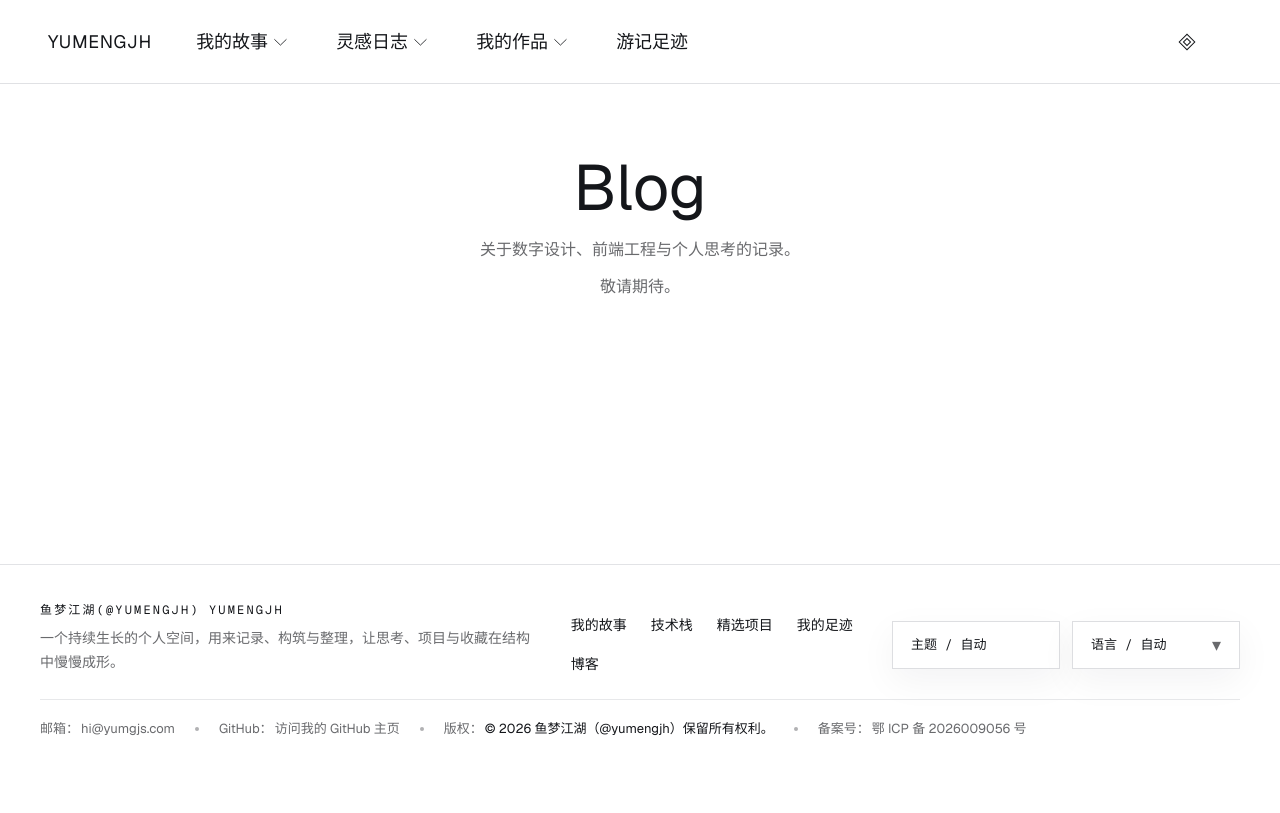
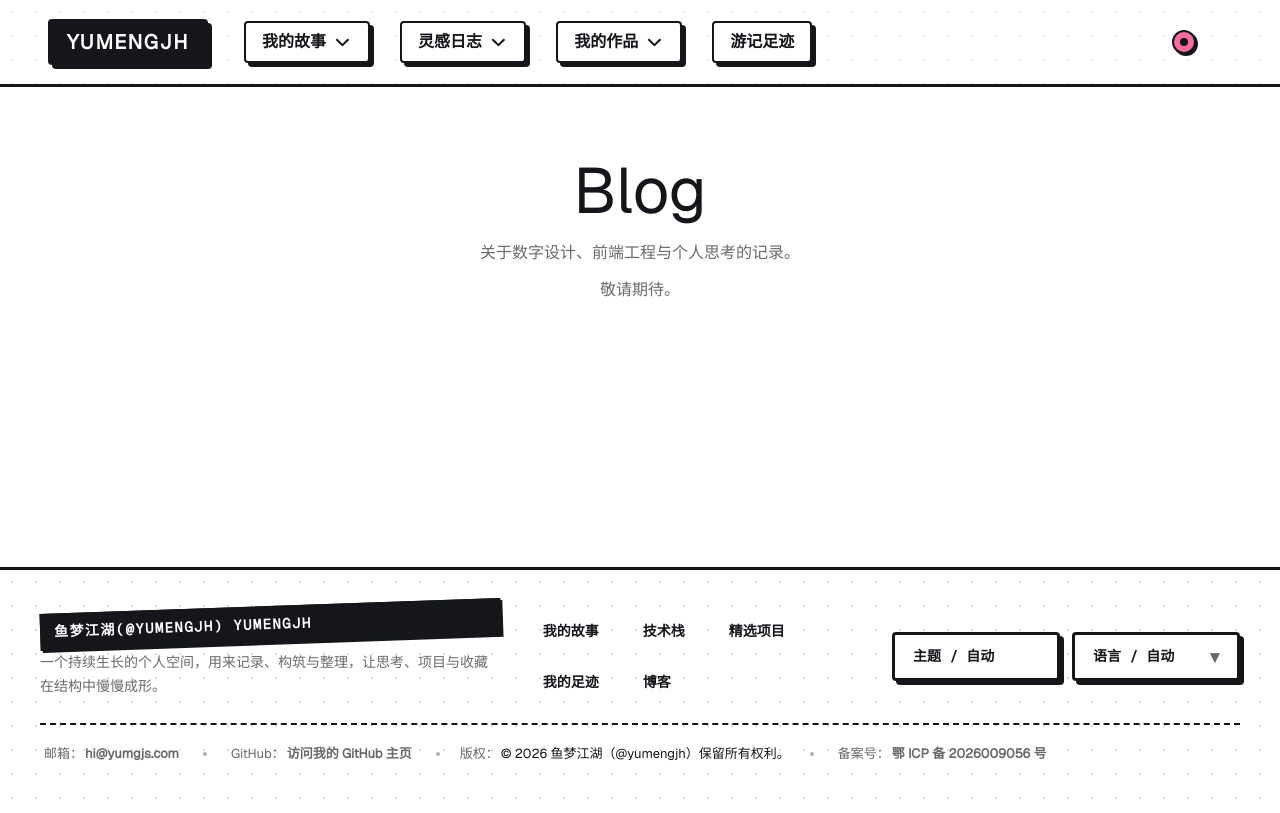
Before and after one commit to yumengjh/yuweb, a Next.js app: page /blog in a window 1280 px wide. Built offline with nearby package versions, Linux system fonts and the light colour scheme.

Commit message:
💄 style(ui): refine brutalist tokens and global navigation styles

```diff
--- a/src/components/common/rotating-text/RotatingText.module.scss
+++ b/src/components/common/rotating-text/RotatingText.module.scss
@@ -4,6 +4,7 @@
   white-space: pre;
   position: relative;
   vertical-align: baseline;
+  box-sizing: content-box;
 }
 
 .content {
--- a/src/components/home-page/HomePage.tsx
+++ b/src/components/home-page/HomePage.tsx
@@ -16,7 +16,7 @@ import { HomeSmoothScroll } from "@/components/home-page/HomeSmoothScroll";
 
 const heroTitleAccentTuning = {
   minFontSize: 48,
-  strokeWidth: 2.4,
+  strokeWidth: 2.8,
   widthRange: [78, 188] as const,
   weightRange: [820, 900] as const,
   italicRange: [0.02, 0.8] as const,
@@ -270,7 +270,7 @@ export function HomePage({ locale }: { locale: SiteLocale }) {
                   className={styles.heroTitleAccent}
                   fontUrl="/fonts/CompressaPRO-GX.woff2"
                   stroke
-                  textColor="transparent"
+                  textColor="var(--c-surface-paper)"
                   strokeColor="var(--c-ink-strong)"
                   renderTitleAs="div"
                   {...heroTitleAccentTuning}
--- a/src/components/site-footer/SiteFooter.module.scss
+++ b/src/components/site-footer/SiteFooter.module.scss
@@ -2,7 +2,9 @@
   width: min(100%, 1280px);
   margin: 0 auto;
   padding: 36px 40px 48px;
-  border-top: 1px solid color-mix(in srgb, var(--c-border) 84%, transparent);
+  border-top: var(--brutal-border);
+  background-image: radial-gradient(var(--c-border) 1.5px, transparent 1.5px);
+  background-size: 24px 24px;
 }
 
 .footerInner {
@@ -23,11 +25,18 @@
 }
 
 .brandTitle {
-  color: var(--c-ink-strong);
+  display: inline-block;
+  color: var(--c-bg);
+  background: var(--c-ink-strong);
+  padding: 6px 12px;
+  border: var(--brutal-border-sm);
+  box-shadow: 2px 2px 0px var(--c-ink-strong);
   font-family: var(--font-geist-mono), monospace;
-  font-size: 12px;
-  letter-spacing: 0.18em;
+  font-size: 14px;
+  font-weight: 800;
+  letter-spacing: 0.1em;
   text-transform: uppercase;
+  transform: rotate(-2deg);
 }
 
 .brandSummary {
@@ -58,24 +67,26 @@
 .nav a {
   color: var(--c-ink-strong);
   font-size: 14px;
+  font-weight: 700;
+  text-transform: uppercase;
   text-decoration: none;
+  padding: 4px 8px;
+  border: 2px solid transparent;
+  transition: all 0.15s ease-out;
 }
 
 .themeToggle,
-.languageToggle,
-.nav a {
-  transition:
-    opacity 0.18s ease,
-    color 0.18s ease,
-    transform 0.18s ease,
-    background-color 0.18s ease,
-    border-color 0.18s ease;
+.languageToggle {
+  transition: all 0.15s ease-out;
 }
 
 @media (hover: hover) {
   .nav a:hover {
-    color: var(--c-ink-soft);
-    opacity: 0.72;
+    color: var(--c-ink-strong);
+    background: var(--pop-yellow);
+    border: var(--brutal-border-sm);
+    box-shadow: 2px 2px 0px var(--c-ink-strong);
+    transform: translate(-2px, -2px);
   }
 }
 
@@ -88,21 +99,25 @@
   min-width: 168px;
   min-height: 48px;
   padding: 12px 18px;
-  border: 1px solid var(--c-border);
+  border: var(--brutal-border);
   background: var(--c-surface-paper);
-  box-shadow: var(--c-shadow-soft);
+  box-shadow: var(--brutal-shadow);
+  border-radius: var(--brutal-radius);
   cursor: var(--cursor-pointer), pointer;
   color: var(--c-ink-strong);
   font-family: var(--font-geist-mono), monospace;
-  font-size: 13px;
+  font-size: 14px;
+  font-weight: 700;
   line-height: 1.35;
+  text-transform: uppercase;
   text-align: left;
 }
 
 .metaSection {
   margin-top: 24px;
   padding-top: 18px;
-  border-top: 1px solid color-mix(in srgb, var(--c-border) 70%, transparent);
+  border-top: var(--brutal-border-sm);
+  border-top-style: dashed;
 }
 
 .metaList {
@@ -145,16 +160,13 @@
 
 .metaLink {
   text-decoration: none;
-  transition:
-    opacity 0.18s ease,
-    color 0.18s ease,
-    transform 0.18s ease,
-    background-color 0.18s ease,
-    border-color 0.18s ease;
+  padding: 0 4px;
+  transition: all 0.15s ease-out;
 }
 
 .metaLink .metaText {
   color: inherit;
+  font-weight: 700;
 }
 
 .metaLabel {
@@ -166,14 +178,21 @@
 }
 
 @media (hover: hover) {
-  .themeToggle:hover,
+  .themeToggle:hover {
+    transform: translate(2px, 2px);
+    box-shadow: var(--brutal-shadow-hover);
+    background: var(--pop-cyan);
+  }
+
   .languageToggle:hover {
-    background: color-mix(in srgb, var(--c-surface-paper) 96%, var(--c-ink-strong) 4%);
+    transform: translate(2px, 2px);
+    box-shadow: var(--brutal-shadow-hover);
+    background: var(--pop-pink);
   }
 
   .metaLink:hover {
-    color: var(--c-ink-soft);
-    opacity: 0.72;
+    color: var(--c-ink-strong);
+    background: var(--pop-green);
   }
 }
 
--- a/src/components/top-navigation-bar/TopNavigationBar.module.scss
+++ b/src/components/top-navigation-bar/TopNavigationBar.module.scss
@@ -23,10 +23,20 @@
   --nav-line: var(--c-border);
   --nav-line-soft: var(--c-border-soft);
 
-  /* 关键：默认就定义为“滚动后的玻璃态” */
-  --nav-surface: var(--c-surface-paper-a70);
+  /* New Brutalism & Pop Art Variables */
+  --pop-yellow: #f4e85c;
+  --pop-pink: #f56e9f;
+  --pop-cyan: #5cdbf4;
+  --pop-purple: #b388ff;
+  --brutal-border: 3px solid var(--c-ink-strong);
+  --brutal-border-sm: 2px solid var(--c-ink-strong);
+  --brutal-shadow: 4px 4px 0px var(--c-ink-strong);
+  --brutal-shadow-hover: 2px 2px 0px var(--c-ink-strong);
+  --brutal-shadow-l: 6px 6px 0px var(--c-ink-strong);
+
+  --nav-surface: var(--c-bg);
   --nav-surface-solid: var(--c-surface-paper);
-  --nav-surface-soft: var(--c-bg-a80);
+  --nav-surface-soft: var(--c-bg);
 
   --nav-font-ui:
     var(--font-geist-sans), "Noto Sans SC", "PingFang SC", "Microsoft YaHei", sans-serif;
@@ -39,28 +49,13 @@
   z-index: 30;
   width: 100%;
   background: var(--nav-surface);
-  backdrop-filter: saturate(140%) blur(14px);
-  -webkit-backdrop-filter: saturate(140%) blur(14px);
-  transition:
-    background 0.22s ease,
-    backdrop-filter 0.22s ease,
-    -webkit-backdrop-filter 0.22s ease,
-    box-shadow 0.22s ease;
+  border-bottom: var(--brutal-border);
+  background-image: radial-gradient(var(--nav-line-soft) 1.5px, transparent 1.5px);
+  background-size: 24px 24px;
+  transition: all 0.22s ease;
 
   &::after {
-    content: "";
-    position: absolute;
-    right: 0;
-    bottom: 0;
-    left: 0;
-    z-index: 20;
-    height: 1px;
-    background: color-mix(in srgb, var(--c-border) 88%, transparent);
-    opacity: 1;
-    pointer-events: none;
-    transition:
-      opacity 0.22s ease,
-      background 0.22s ease;
+    display: none;
   }
 }
 .barFixed {
@@ -72,9 +67,8 @@
 
 .barAtTopTransparent {
   background: transparent;
-  backdrop-filter: none;
-  -webkit-backdrop-filter: none;
-  box-shadow: none;
+  border-bottom-color: transparent;
+  background-image: none;
 
   &::after {
     opacity: 0;
@@ -82,9 +76,8 @@
 }
 
 .barDropdownOpen {
-  background: var(--c-surface-paper-a70);
-  backdrop-filter: saturate(160%) blur(16px);
-  -webkit-backdrop-filter: saturate(160%) blur(16px);
+  background: var(--c-bg);
+  border-bottom: var(--brutal-border);
 
   &::after {
     opacity: 1;
@@ -105,12 +98,28 @@
 .brand {
   display: inline-flex;
   align-items: center;
-  color: var(--nav-ink);
+  color: var(--c-bg);
   font-family: var(--nav-font-ui);
-  font-size: 18px;
-  font-weight: 500;
+  font-size: 20px;
+  font-weight: 900;
   line-height: 28px;
-  letter-spacing: 0.04em;
+  letter-spacing: 0.08em;
+  text-transform: uppercase;
+  padding: 6px 16px;
+  background: var(--c-ink-strong);
+  border: var(--brutal-border);
+  box-shadow: var(--brutal-shadow);
+  border-radius: 4px;
+  transition: all 0.15s ease-out;
+
+  @media (hover: hover) {
+    &:hover {
+      transform: translate(2px, 2px);
+      box-shadow: var(--brutal-shadow-hover);
+      background: var(--pop-yellow);
+      color: var(--c-ink-strong);
+    }
+  }
 }
 
 .nav {
@@ -129,40 +138,41 @@
   position: relative;
   display: inline-flex;
   align-items: center;
-  gap: 2px;
-  padding: 8px;
-  border: 0;
-  background: transparent;
+  gap: 6px;
+  padding: 6px 16px;
+  border: 2px solid var(--c-ink-strong);
+  background: var(--c-surface-paper);
+  box-shadow: var(--brutal-shadow);
   color: var(--nav-ink);
   font-family: var(--nav-font-ui);
-  font-size: 18px;
-  font-weight: 500;
+  font-size: 16px;
+  font-weight: 700;
   line-height: 25.2px;
+  text-transform: uppercase;
+  border-radius: 4px;
   cursor: var(--cursor-pointer), pointer;
-  transition: color 0.18s ease;
+  transition: all 0.15s ease-out;
 
   @media (hover: hover) {
-    &:not(.navTriggerOpen):hover .navLabelHighlight::after {
-      opacity: 1;
-      transform: translateY(0) scaleY(1);
+    &:not(.navTriggerOpen):hover {
+      transform: translate(2px, 2px);
+      box-shadow: var(--brutal-shadow-hover);
+      background: var(--pop-cyan);
     }
   }
 
   &:focus-visible {
     outline: 2px solid var(--c-ink-strong);
-    outline-offset: 6px;
+    outline-offset: 4px;
   }
 }
 
 .navTriggerActive,
 .navTriggerOpen {
-  color: var(--nav-ink);
-}
-
-.navTriggerActive .navLabelHighlight::after,
-.navTriggerOpen .navLabelHighlight::after {
-  opacity: 1;
-  transform: translateY(0) scaleY(1);
+  background: var(--pop-yellow);
+  transform: translate(2px, 2px);
+  box-shadow: var(--brutal-shadow-hover);
+  color: var(--c-ink-strong);
 }
 
 .navTriggerIcon {
@@ -181,7 +191,8 @@
   }
 
   path {
-    stroke: var(--nav-ink);
+    stroke: var(--c-ink-strong);
+    stroke-width: 2.5;
   }
 }
 
@@ -193,63 +204,51 @@
   position: relative;
   display: inline-flex;
   align-items: center;
-  padding: 8px;
+  padding: 6px 16px;
+  border: 2px solid var(--c-ink-strong);
+  background: var(--c-surface-paper);
+  box-shadow: var(--brutal-shadow);
   color: var(--nav-ink);
   font-family: var(--nav-font-ui);
-  font-size: 18px;
-  font-weight: 500;
+  font-size: 16px;
+  font-weight: 700;
   line-height: 25.2px;
+  text-transform: uppercase;
   text-decoration: none;
-  transition: color 0.18s ease;
+  border-radius: 4px;
+  transition: all 0.15s ease-out;
 
   @media (hover: hover) {
-    &:hover .navLabelHighlight::after {
-      opacity: 1;
-      transform: translateY(0) scaleY(1);
+    &:hover {
+      transform: translate(2px, 2px);
+      box-shadow: var(--brutal-shadow-hover);
+      background: var(--pop-pink);
     }
   }
 
   &:focus-visible {
     outline: 2px solid var(--c-ink-strong);
-    outline-offset: 6px;
+    outline-offset: 4px;
   }
 }
 
 .navLinkActive {
-  color: var(--nav-ink);
-}
-
-.navLinkActive .navLabelHighlight::after {
-  opacity: 1;
-  transform: translateY(0) scaleY(1);
+  background: var(--pop-purple);
+  transform: translate(2px, 2px);
+  box-shadow: var(--brutal-shadow-hover);
+  color: var(--c-ink-strong);
 }
 
 .navLabelHighlight {
   position: relative;
   display: inline-block;
-
-  &::after {
-    content: "";
-    position: absolute;
-    right: 0;
-    bottom: 0;
-    left: 0;
-    height: 1px;
-    background: currentcolor;
-    opacity: 0;
-    transform: translateY(3px) scaleY(0);
-    transform-origin: left center;
-    transition:
-      transform var(--nav-underline-duration) var(--nav-underline-ease),
-      opacity var(--nav-underline-duration) var(--nav-underline-ease);
-  }
 }
 
 /* ── Desktop dropdown ──────────────────────────────────────────────────────── */
 
 .desktopDropdownShell {
   position: absolute;
-  top: calc(100% - 1px);
+  top: calc(100% + 3px);
   right: 0;
   left: 0;
   z-index: 10;
@@ -276,10 +275,11 @@
   right: 0;
   left: 0;
   border-top: 0;
-  border-bottom: 0;
-  background: color-mix(in srgb, var(--c-surface-paper) 92%, transparent);
-  backdrop-filter: saturate(160%) blur(18px);
-  -webkit-backdrop-filter: saturate(160%) blur(18px);
+  border-bottom: var(--brutal-border);
+  background: var(--c-surface-paper);
+  // box-shadow: 0 12px 0px var(--c-ink-strong);
+  background-image: radial-gradient(var(--nav-line-soft) 1.5px, transparent 1.5px);
+  background-size: 24px 24px;
   transform: translateY(-100%);
   transition: transform var(--nav-drawer-duration) var(--nav-drawer-ease);
   will-change: transform;
@@ -311,35 +311,54 @@
 
 .desktopDropdownGroupLabel {
   margin: 0 0 14px;
-  color: var(--nav-muted-soft);
+  display: inline-block;
+  background: var(--c-ink-strong);
+  color: var(--c-bg);
+  padding: 4px 8px;
   font-family: var(--nav-font-mono);
-  font-size: 11px;
-  font-weight: 500;
+  font-size: 12px;
+  font-weight: 700;
   letter-spacing: 0.12em;
   text-transform: uppercase;
+  border-radius: 2px;
 }
 
 .desktopDropdownGrid {
   display: grid;
   grid-template-columns: repeat(4, minmax(0, 1fr));
-  gap: 48px 60px;
+  gap: 24px 32px;
 }
 
 .desktopDropdownItem {
   display: block;
+  padding: 20px;
   color: var(--nav-ink);
   text-decoration: none;
+  border: 2px solid var(--c-ink-strong);
+  background: var(--c-bg);
+  box-shadow: var(--brutal-shadow-l);
+  border-radius: 6px;
+  transition: all 0.15s ease-out;
 
   @media (hover: hover) {
-    &:hover .desktopDropdownItemTitle {
-      opacity: 0.62;
+    &:hover {
+      transform: translate(4px, 4px);
+      box-shadow: 2px 2px 0px var(--c-ink-strong);
+      background: var(--pop-yellow);
+
+      &:nth-child(even) {
+        background: var(--pop-cyan);
+      }
+      &:nth-child(3n) {
+        background: var(--pop-pink);
+      }
     }
   }
 
   &:focus-visible {
     outline: 2px solid var(--c-ink-strong);
-    outline-offset: 6px;
-    border-radius: 2px;
+    outline-offset: 4px;
+    border-radius: 6px;
   }
 }
 
@@ -347,19 +366,23 @@
   display: block;
   margin: 0;
   font-family: var(--nav-font-ui);
-  font-size: 24px;
-  font-weight: 400;
-  line-height: 32.4px;
+  font-size: 20px;
+  font-weight: 800;
+  line-height: 1.2;
+  text-transform: uppercase;
   transition: opacity 0.18s ease;
 }
 
 .desktopDropdownItemDescription {
   display: block;
   margin: 8px 0 0;
-  color: var(--nav-muted);
-  font-family: var(--nav-font-ui);
-  font-size: 18px;
-  line-height: 25.2px;
+  color: var(--nav-ink);
+  font-family: var(--nav-font-mono);
+  font-size: 14px;
+  line-height: 1.5;
+  font-weight: 500;
+  border-top: 2px dashed var(--c-ink-strong);
+  padding-top: 8px;
 }
 
 /* ── Measure layer ─────────────────────────────────────────────────────────── */
@@ -377,7 +400,7 @@
 .desktopDropdownMeasurePanel {
   width: min(100vw, 1600px);
   border-top: 0;
-  border-bottom: 0;
+  border-bottom: var(--brutal-border);
   background: var(--c-surface-paper);
 }
 
@@ -414,22 +437,30 @@
   align-items: center;
   justify-content: center;
   justify-self: end;
-  width: 18px;
-  height: 18px;
+  width: 24px;
+  height: 24px;
+  background: var(--pop-pink);
+  border: 2px solid var(--c-ink-strong);
+  box-shadow: 2px 2px 0px var(--c-ink-strong);
+  border-radius: 50%;
+  transition: all 0.2s ease;
+
+  &:hover {
+    transform: scale(1.1) rotate(15deg);
+    background: var(--pop-cyan);
+  }
 
   span {
     position: absolute;
     display: block;
-    width: 12px;
-    height: 12px;
-    border: 1.25px solid var(--nav-ink);
-    transform: rotate(45deg);
+    width: 8px;
+    height: 8px;
+    background: var(--c-ink-strong);
+    border-radius: 50%;
   }
 
   span:last-child {
-    width: 6px;
-    height: 6px;
-    background: var(--nav-surface-solid);
+    display: none;
   }
 }
 
@@ -440,11 +471,22 @@
   align-items: center;
   justify-content: center;
   cursor: var(--cursor-pointer), pointer;
+  padding: 4px;
+  background: var(--pop-yellow);
+  border: 2px solid var(--c-ink-strong);
+  box-shadow: 2px 2px 0px var(--c-ink-strong);
+  border-radius: 4px;
+  transition: all 0.15s ease;
+
+  &:active {
+    transform: translate(2px, 2px);
+    box-shadow: 0px 0px 0px var(--c-ink-strong);
+  }
 
   &:focus-visible {
     outline: 2px solid var(--nav-ink);
     outline-offset: 4px;
-    border-radius: 2px;
+    border-radius: 4px;
   }
 }
 
@@ -494,9 +536,9 @@
   z-index: 28;
   pointer-events: none;
   visibility: hidden;
-  background: var(--c-surface-paper-a70);
-  backdrop-filter: saturate(150%) blur(16px);
-  -webkit-backdrop-filter: saturate(150%) blur(16px);
+  background: var(--c-bg);
+  background-image: radial-gradient(var(--nav-line-soft) 1.5px, transparent 1.5px);
+  background-size: 24px 24px;
   opacity: 0;
   transform: translateY(-12px);
   transition:
@@ -528,18 +570,17 @@
   flex-direction: column;
   width: 100%;
   margin-top: 4px;
+  padding: 0 8px;
+  box-sizing: border-box;
 }
 
 .mobileNavItem {
-  overflow: hidden;
-  border-bottom: 1px solid var(--nav-line-soft);
-  transition:
-    background-color 0.22s ease,
-    border-color 0.22s ease;
+  margin-bottom: 16px;
+  transition: all 0.22s ease;
 }
 
 .mobileNavItemExpanded {
-  border-bottom-color: var(--nav-line);
+  border-bottom-style: solid;
 }
 
 .mobileNavTrigger {
@@ -547,36 +588,42 @@
   align-items: center;
   justify-content: space-between;
   width: 100%;
-  padding: 20px 0;
-  border: 0;
-  background: transparent;
-  color: var(--nav-muted);
+  padding: 16px 20px;
+  border: var(--brutal-border);
+  background: var(--c-bg);
+  box-shadow: var(--brutal-shadow);
+  border-radius: var(--brutal-radius);
+  color: var(--nav-ink);
   cursor: var(--cursor-pointer), pointer;
-  transition: color 0.2s ease;
+  transition: all 0.2s ease;
 
-  @media (hover: hover) {
-    &:hover {
-      color: var(--c-ink-strong);
-    }
+  &:active {
+    transform: translate(2px, 2px);
+    box-shadow: 2px 2px 0px var(--c-ink-strong);
+    background: var(--pop-yellow);
   }
 
   &:focus-visible {
     outline: 2px solid var(--nav-ink);
-    outline-offset: 6px;
+    outline-offset: 4px;
+    border-radius: var(--brutal-radius);
   }
 }
 
 .mobileNavTriggerActive,
 .mobileNavTriggerExpanded {
-  color: var(--nav-ink);
+  background: var(--pop-yellow);
+  transform: translate(2px, 2px);
+  box-shadow: 2px 2px 0px var(--c-ink-strong);
 }
 
 .mobileNavLabel {
   font-family: var(--nav-font-ui);
-  font-size: clamp(20px, 6.5vw, 26px);
-  font-weight: 500;
+  font-size: clamp(20px, 6.5vw, 24px);
+  font-weight: 900;
+  text-transform: uppercase;
   line-height: 1.15;
-  letter-spacing: -0.02em;
+  letter-spacing: 0.04em;
 }
 
 .mobileNavIcon {
@@ -636,33 +683,48 @@
 }
 
 .mobileNavLink {
-  display: block;
+  display: flex;
+  align-items: center;
+  justify-content: space-between;
   width: 100%;
-  padding: 20px 0;
-  color: var(--nav-muted);
+  padding: 16px 20px;
+  border: var(--brutal-border);
+  background: var(--c-bg);
+  box-shadow: var(--brutal-shadow);
+  border-radius: var(--brutal-radius);
+  color: var(--nav-ink);
   text-decoration: none;
-  transition: color 0.2s ease;
+  font-family: var(--nav-font-ui);
+  font-size: clamp(20px, 6.5vw, 24px);
+  font-weight: 900;
+  text-transform: uppercase;
+  letter-spacing: 0.04em;
+  transition: all 0.2s ease;
 
-  @media (hover: hover) {
-    &:hover {
-      color: var(--c-ink-strong);
-    }
+  &:active {
+    transform: translate(2px, 2px);
+    box-shadow: 2px 2px 0px var(--c-ink-strong);
+    background: var(--pop-purple);
   }
 
   &:focus-visible {
     outline: 2px solid var(--nav-ink);
-    outline-offset: 6px;
+    outline-offset: 4px;
+    border-radius: var(--brutal-radius);
   }
 }
 
 .mobileNavLinkActive {
-  color: var(--nav-ink);
+  background: var(--pop-purple);
+  transform: translate(2px, 2px);
+  box-shadow: 2px 2px 0px var(--c-ink-strong);
 }
 
 /* Submenu — grid row expand */
 .mobileSubmenu {
   display: grid;
   grid-template-rows: 0fr;
+  overflow: hidden;
   transition: grid-template-rows 0.38s cubic-bezier(0.4, 0, 0.2, 1);
 }
 
@@ -682,20 +744,26 @@
 }
 
 .mobileSubmenuGroup {
-  padding: 2px 0 16px;
+  padding: 16px 0;
 
   & + & {
-    padding-top: 16px;
+    border-top: var(--brutal-border-sm);
+    border-top-style: dashed;
   }
 }
 
 .mobileSubmenuLabel {
-  margin: 0 0 10px;
-  color: var(--nav-muted-soft);
+  margin: 0 0 12px;
+  display: inline-block;
+  background: var(--c-ink-strong);
+  color: var(--c-bg);
+  padding: 4px 8px;
   font-family: var(--nav-font-mono);
-  font-size: 10px;
-  letter-spacing: 0.22em;
+  font-size: 11px;
+  font-weight: 700;
+  letter-spacing: 0.12em;
   text-transform: uppercase;
+  border-radius: 2px;
 }
 
 .mobileSubmenuEntries {
@@ -705,39 +773,48 @@
 
 .mobileSubmenuLink {
   display: block;
-  padding: 11px 0 11px 2px;
+  padding: 16px;
+  margin-bottom: 12px;
   color: var(--nav-ink);
   text-decoration: none;
-  border-top: 1px solid color-mix(in srgb, var(--nav-line-soft) 72%, transparent);
+  border: 2px solid var(--c-ink-strong);
+  background: var(--c-bg);
+  box-shadow: 3px 3px 0px var(--c-ink-strong);
+  border-radius: 6px;
+  transition: all 0.15s ease-out;
 
-  @media (hover: hover) {
-    &:hover .mobileSubmenuLinkTitle {
-      opacity: 0.65;
-    }
+  &:active {
+    transform: translate(2px, 2px);
+    box-shadow: 1px 1px 0px var(--c-ink-strong);
+    background: var(--pop-cyan);
   }
 
   &:focus-visible {
     outline: 2px solid var(--nav-ink);
     outline-offset: 4px;
+    border-radius: 6px;
   }
 }
 
 .mobileSubmenuLinkTitle {
   display: block;
   font-family: var(--nav-font-ui);
-  font-size: 15px;
-  font-weight: 500;
-  line-height: 1.35;
-  transition: opacity 0.18s ease;
+  font-size: 18px;
+  font-weight: 800;
+  line-height: 1.2;
+  text-transform: uppercase;
 }
 
 .mobileSubmenuLinkDescription {
   display: block;
-  margin-top: 4px;
-  color: var(--nav-muted);
-  font-family: var(--nav-font-ui);
+  margin-top: 8px;
+  color: var(--nav-ink);
+  font-family: var(--nav-font-mono);
   font-size: 13px;
-  line-height: 1.55;
+  line-height: 1.5;
+  font-weight: 500;
+  border-top: 2px dashed var(--c-ink-strong);
+  padding-top: 6px;
 }
 
 /* ── Mobile footer ─────────────────────────────────────────────────────────── */
@@ -762,9 +839,10 @@
 
 .mobileFooterMeta {
   margin: 0;
-  color: var(--nav-muted-soft);
+  color: var(--nav-ink);
   font-family: var(--nav-font-mono);
   font-size: 12px;
+  font-weight: 700;
   line-height: 1.9;
   letter-spacing: 0.24em;
   text-transform: uppercase;
@@ -774,7 +852,7 @@
   display: inline-flex;
   align-items: center;
   gap: 16px;
-  color: var(--nav-muted-soft);
+  color: var(--nav-ink);
 }
 
 .mobileFooterIcon {
```
Also changed, not shown: src/app/page.module.scss (+174 -69 lines).
